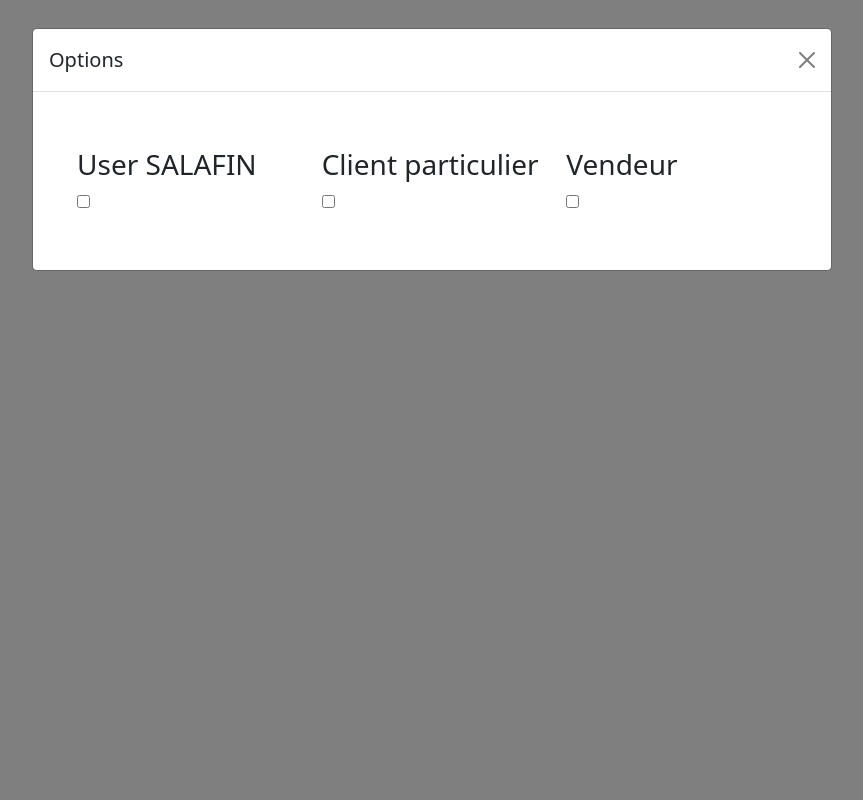
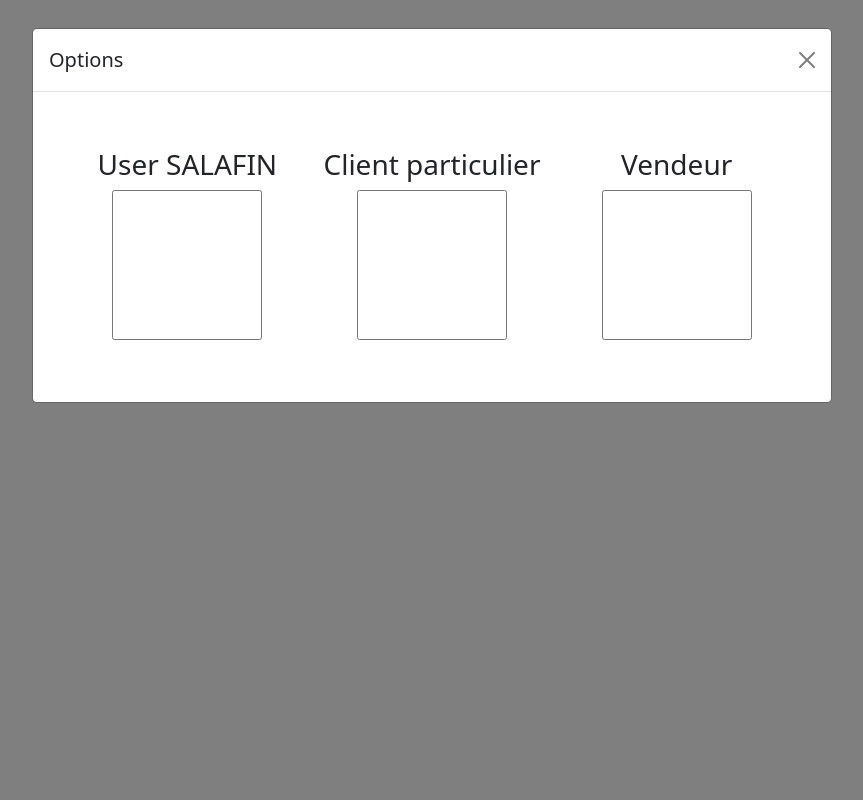
Before and after one commit to Ousseni777/slf, a PHP site: page /Simulation/option.php in a window 1280 px wide. Shown: the whole page, without its empty margins (208-1071 px from the left). Run offline with PHP 8.4, Linux system fonts and the light colour scheme; some libraries are stand-ins or nearby versions.

Commit message:
modified option file

```diff
--- a/option.php
+++ b/option.php
@@ -7,6 +7,16 @@
     <title>Modal Bootstrap</title>
     <!-- Ajoutez les liens vers les fichiers CSS et JavaScript de Bootstrap -->
     <link href="https://cdn.jsdelivr.net/npm/bootstrap@5.0.2/dist/css/bootstrap.min.css" rel="stylesheet">
+    <style>
+        .box{
+            text-align: center;
+        }
+        .box input{
+            font-size: 100px;
+            width: 150px;
+            height: 150px;
+        }
+    </style>
 </head>
 
 <body>
```
